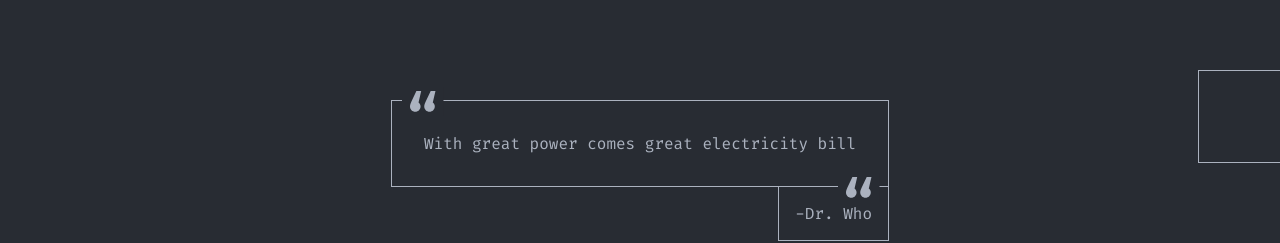
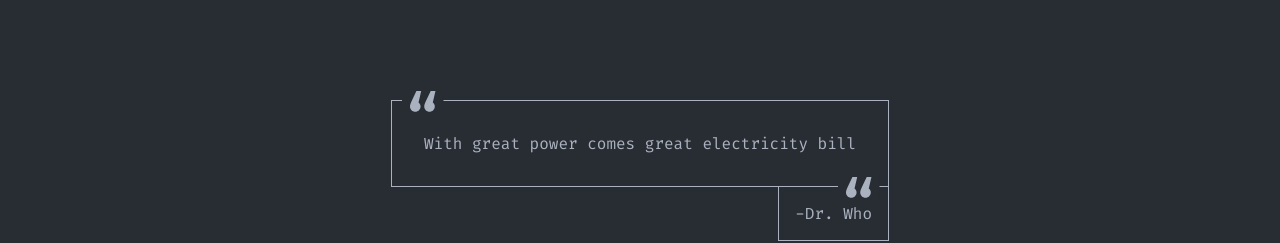
Before and after one commit to LyanBrito/portifolio.REACT, a React (Create React App) app: page / in a window 1280 px wide. Shown: the part 602-845 px from the top of the page. Built offline with nearby package versions, Linux system fonts and the light colour scheme.

Commit message:
feat:added-about-me-and-fixed-elements

```diff
--- a/src/App.jsx
+++ b/src/App.jsx
@@ -4,9 +4,14 @@ import HeaderPage from "./components/pages/header";
 import SocialMedia from "./components/pages/fixed-elements/social-media";
 import HeroPage from "./components/pages/main";
 import QuotePage from "./components/pages/quote";
-import Square from "./components/pages/fixed-elements/square";
+import Square672 from "./components/pages/fixed-elements/square/672";
 import Projects from "./components/pages/projects";
 import Skills from "./components/pages/skills";
+import AboutMe from "./components/pages/aboutMe";
+import Square1160 from "./components/pages/fixed-elements/square/1160";
+import Square2125 from "./components/pages/fixed-elements/square/2125";
+import Dot932 from "./components/pages/fixed-elements/dots/932";
+import Dot2294 from "./components/pages/fixed-elements/dots/2294";
 
 
 
@@ -17,9 +22,14 @@ export default function App() {
       <SocialMedia />
       <HeroPage />
       <QuotePage />
-      <Square />
+      <Square672 />
+      <Square1160 />
+      <Square2125 />
+      <Dot932 />
+      <Dot2294 />
       <Projects />
       <Skills />
+      <AboutMe />
     </div>
   );
 }
```
